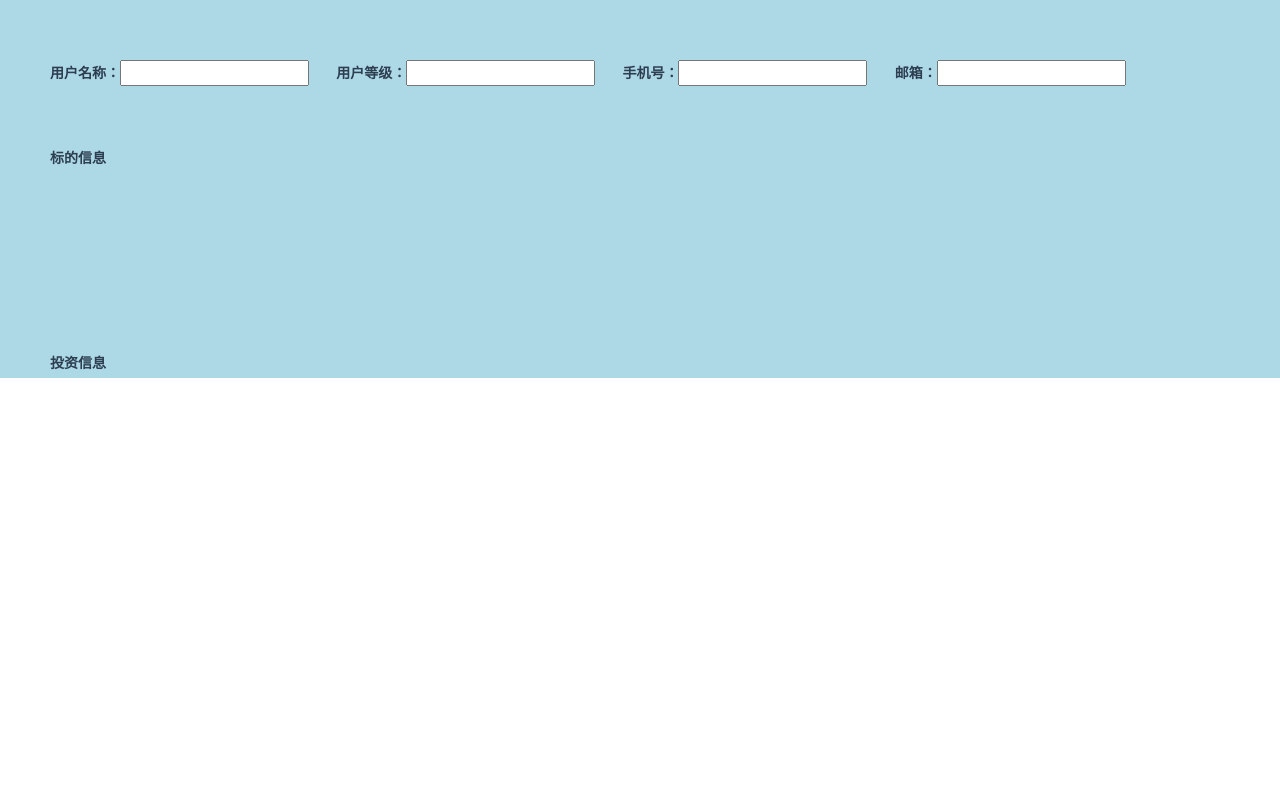
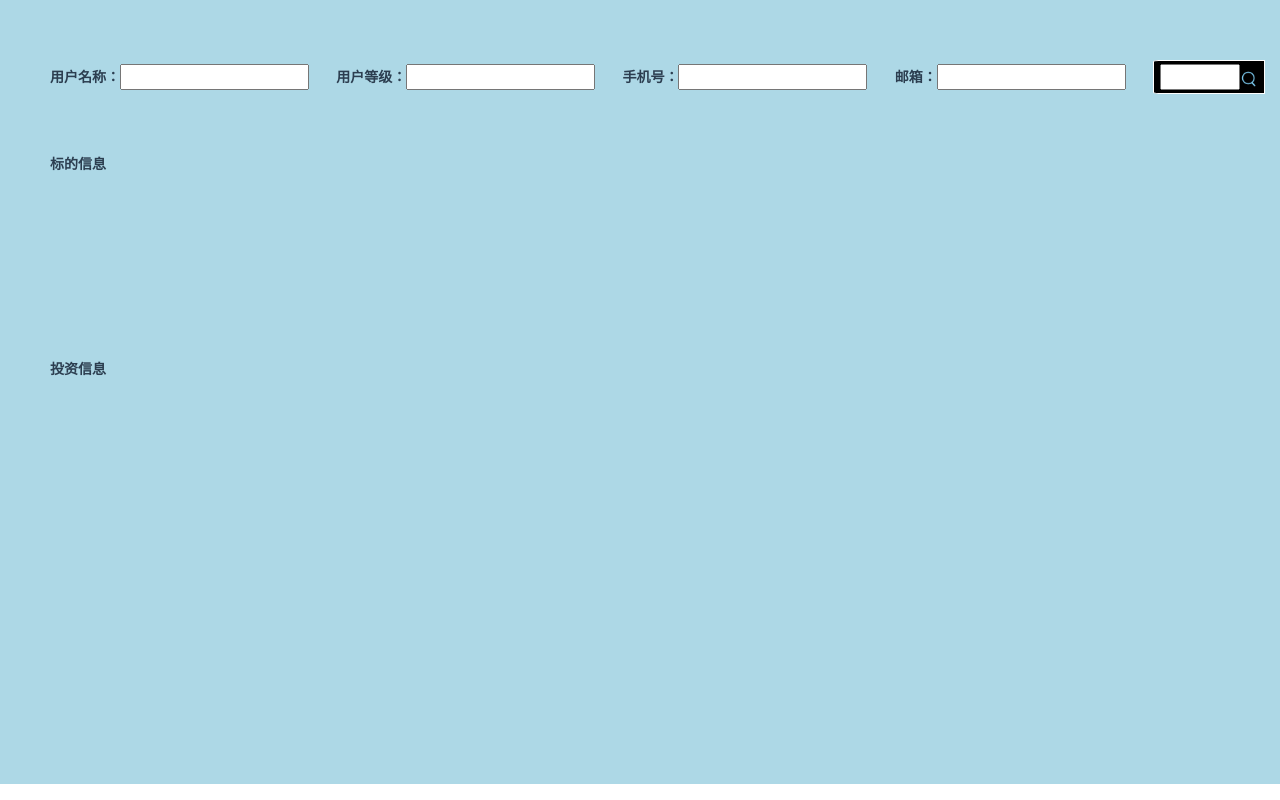
Before and after one commit to NJU-Trust/FrontEnd, a Vue app: page /usermanage in a window 1280 px wide. Built offline with nearby package versions, Linux system fonts and the light colour scheme.

Commit message:
usermange.vue

```diff
--- a/src/pages/usermanage.vue
+++ b/src/pages/usermanage.vue
@@ -22,6 +22,13 @@
         <form style="display:inline-block">
           <input type="text" name="username" value="" readonly="readonly"/>
         </form>
+        <label>&nbsp;&nbsp;&nbsp;&nbsp;&nbsp;&nbsp;&nbsp;</label>
+        <div class="search" style="display:inline-block">
+          <form style="display:inline-block; padding:0; width:80px">
+            <input type="text" name="username" value="" style="width:80px"/>
+          </form>
+          <img src="../../static/pic/search.png" style="width: 18px;height:18px;">
+        </div>
       </div>
       <br/>
       <br/>
@@ -38,10 +45,48 @@
         <br/>
         <br/>
         <label>投资信息</label>
+        <br/>
+        <br/>
+        <br/>
+        <br/>
+        <br/>
+        <br/>
+        <br/>
+        <br/>
+        <br/>
+        <br/>
+        <br/>
+        <br/>
+        <br/>
+        <br/>
+        <br/>
+        <br/>
+        <br/>
+        <br/>
+        <br/>
+        <br/>
+        <br/>
       </div>
 
 
     </div>
 
+
+
   </div>
+
+
+
 </template>
+
+
+<style scoped>
+  .search{
+    background-color:black;
+    padding: 0.25% 0.5%;
+    border: 1px solid white;
+    border-top-left-radius: 5%;
+    border-bottom-left-radius: 5%;
+    color: #FFF;
+  }
+</style>
```
